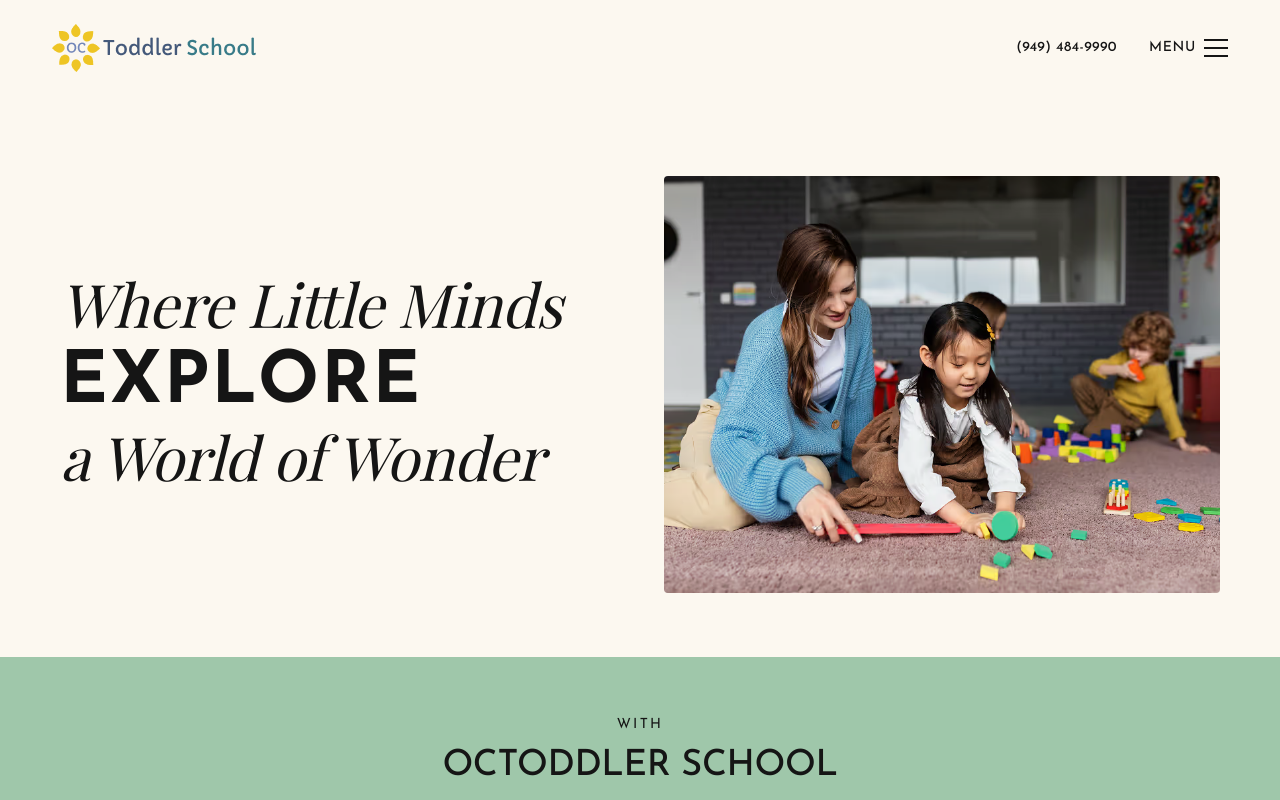
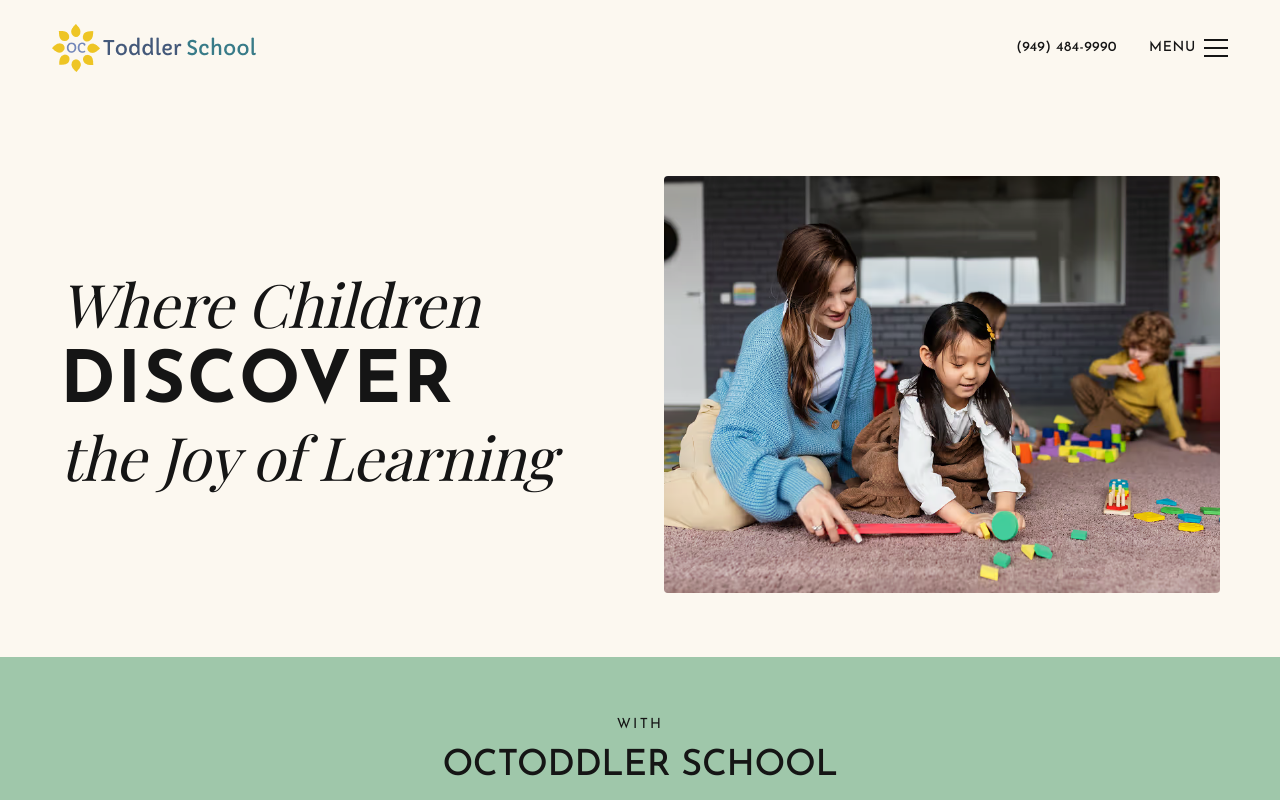
Before and after one commit to mirnvch/Octoddler, a Next.js app: page / in a window 1280 px wide. Shown: the top 800 px of the page. Built offline with nearby package versions, Linux system fonts and the light colour scheme.

Commit message:
content: revert hero heading to test deployment
https://claude.ai/code/session_01TzLhqSsx8xrxo94tqVoQsD

```diff
--- a/src/components/sections/Hero.tsx
+++ b/src/components/sections/Hero.tsx
@@ -10,13 +10,13 @@ export function Hero() {
 					{/* Text */}
 					<FadeIn direction="left">
 						<h1 className="text-4xl leading-[1.1] md:text-5xl lg:text-6xl">
-							<span className="font-display italic">Where Little Minds</span>
+							<span className="font-display italic">Where Children</span>
 							<br />
 							<span className="font-heading text-5xl font-bold uppercase tracking-wide md:text-6xl lg:text-7xl">
-								Explore
+								Discover
 							</span>
 							<br />
-							<span className="font-display italic">a World of Wonder</span>
+							<span className="font-display italic">the Joy of Learning</span>
 						</h1>
 					</FadeIn>
 
```
